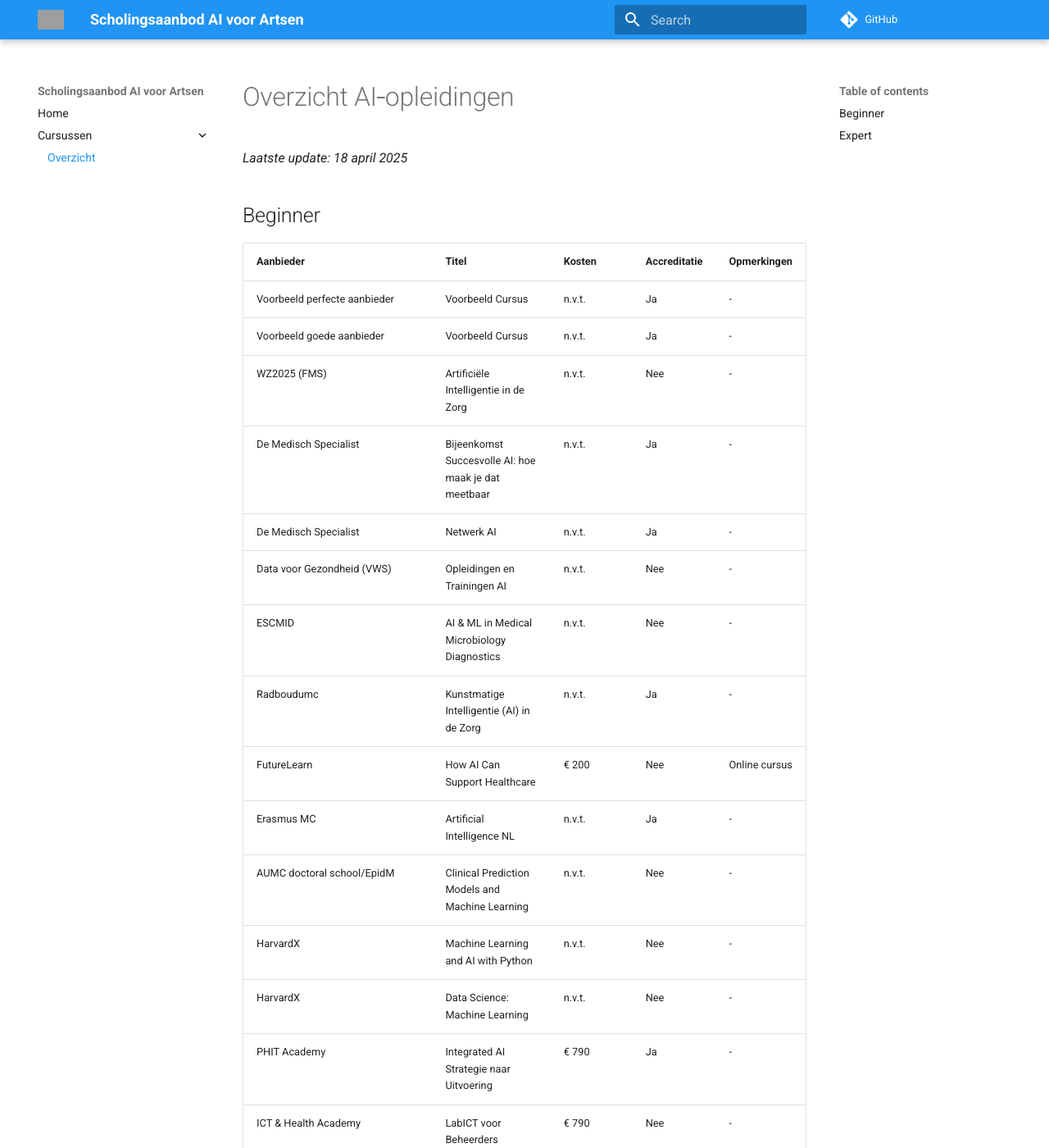
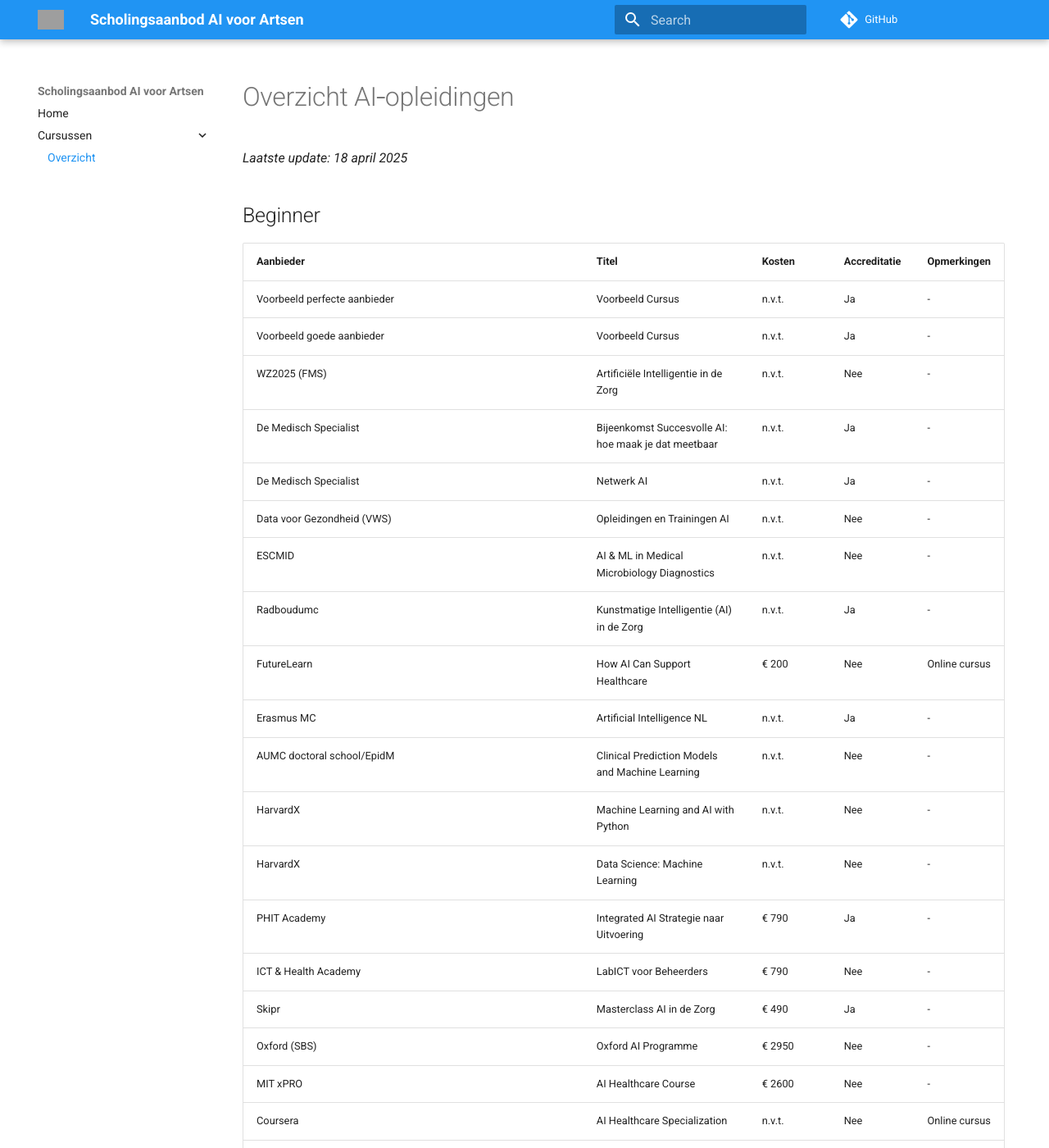
Before and after one commit to Ajsvdk/Ai-Geletterdheid-FMS, an MkDocs documentation site: the page built from docs/SCHOLINGSAANBOD.md, in a window 1280 px wide and 1400 px high. Shown: the whole window at 82% size. Built offline with MkDocs 1.6.1 and Material for MkDocs 9.7.7, drawn with Linux system fonts in a browser that asks for light colours; comment, search, counter and statistics services are not loaded; some of the changed text lies outside the part shown; grey boxes are pictures that could not be loaded.

Commit message:
Update extra.css

```diff
--- a/docs/css/extra.css
+++ b/docs/css/extra.css
@@ -4,3 +4,17 @@
   overflow-x: auto;
   -webkit-overflow-scrolling: touch;
 }
+
+/* Hide the right-hand Table of Contents sidebar */
+@media (min-width: 768px) {
+  .md-sidebar--secondary {
+    display: none !important;
+  }
+}
+
+/* Expand content area to full width when TOC is hidden */
+@media (min-width: 768px) {
+  .md-main {
+    width: auto !important;
+  }
+}
```
